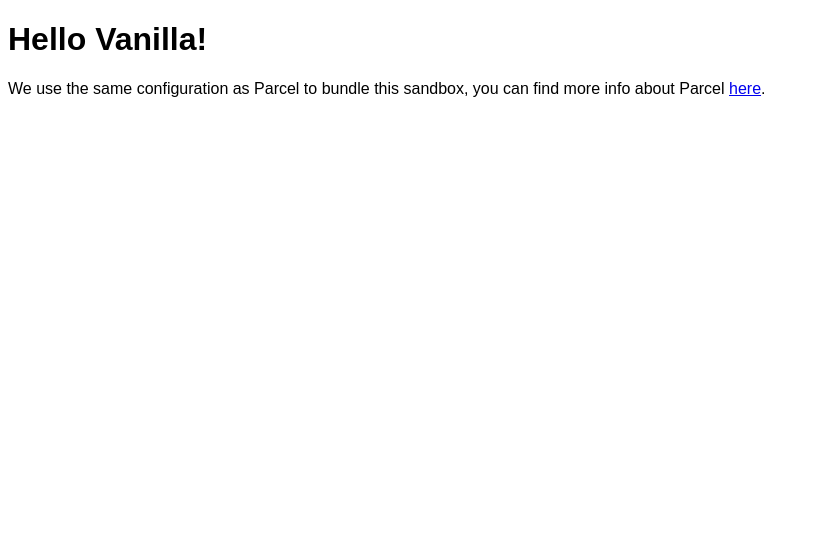
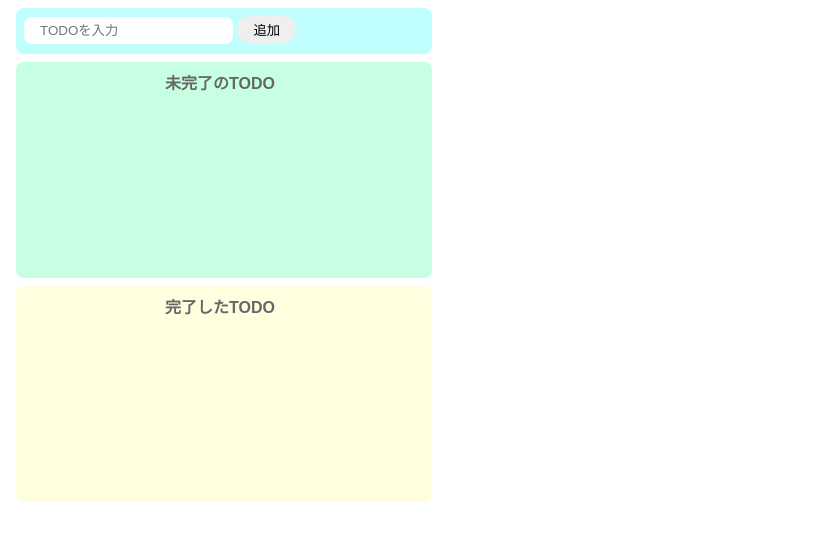
Before and after one commit to m-shimizu-f-50/javascript-todo, a website built with Parcel: page index.html in a window 1280 px wide. Shown: the whole page, without its empty margins (0-819 px from the left). Built offline with nearby package versions, Linux system fonts and the light colour scheme.

Commit message:
見た目コーディング

```diff
--- a/index.html
+++ b/index.html
@@ -1,16 +1,24 @@
 <!DOCTYPE html>
 <html>
+  <head>
+    <title>TODO</title>
+    <meta charset="UTF-8" />
+  </head>
 
-<head>
-	<title>Parcel Sandbox</title>
-	<meta charset="UTF-8" />
-</head>
+  <body>
+    <div class="input-area">
+      <input id="add-text" type="text" placeholder="TODOを入力" />
+      <button id="add-button">追加</button>
+    </div>
+    <div class="imcomplete-area">
+      <p class="title">未完了のTODO</p>
+      <ul id="imcomplete-list"></ul>
+    </div>
+    <div class="complate-area">
+      <p class="title">完了したTODO</p>
+      <ul id="complate-list"></ul>
+    </div>
 
-<body>
-	<div id="app"></div>
-
-	<script src="src/index.js">
-	</script>
-</body>
-
+    <script src="src/index.js"></script>
+  </body>
 </html>
--- a/src/index.js
+++ b/src/index.js
@@ -1,10 +1 @@
 import "./styles.css";
-
-document.getElementById("app").innerHTML = `
-<h1>Hello Vanilla!</h1>
-<div>
-  We use the same configuration as Parcel to bundle this sandbox, you can find more
-  info about Parcel
-  <a href="https://parceljs.org" target="_blank" rel="noopener noreferrer">here</a>.
-</div>
-`;
--- a/src/styles.css
+++ b/src/styles.css
@@ -1,3 +1,64 @@
 body {
   font-family: sans-serif;
 }
+
+.title {
+  text-align: center;
+  margin-top: 0;
+  font-weight: bold;
+  color: #666;
+}
+
+input {
+  border-radius: 8px;
+  border: none;
+  padding: 6px 16px;
+  outline: none;
+}
+button {
+  border-radius: 16px;
+  border: none;
+  padding: 4px 16px;
+}
+
+button:hover {
+  background-color: #ff7fff;
+  color: #fff;
+  cursor: pointer;
+}
+
+.input-area {
+  background-color: #c1ffff;
+  width: 400px;
+  height: 30px;
+  padding: 8px;
+  margin: 8px;
+  border-radius: 8px;
+}
+
+.imcomplete-area {
+  background-color: #c6ffe2;
+  width: 400px;
+  min-height: 200px;
+  padding: 8px;
+  margin: 8px;
+  border-radius: 8px;
+}
+.complate-area {
+  background-color: #ffffe0;
+  width: 400px;
+  min-height: 200px;
+  padding: 8px;
+  margin: 8px;
+  border-radius: 8px;
+}
+
+p {
+  margin-right: 8px;
+}
+
+.list-low {
+  display: flex;
+  align-items: center;
+  padding-bottom: 4px;
+}
```
